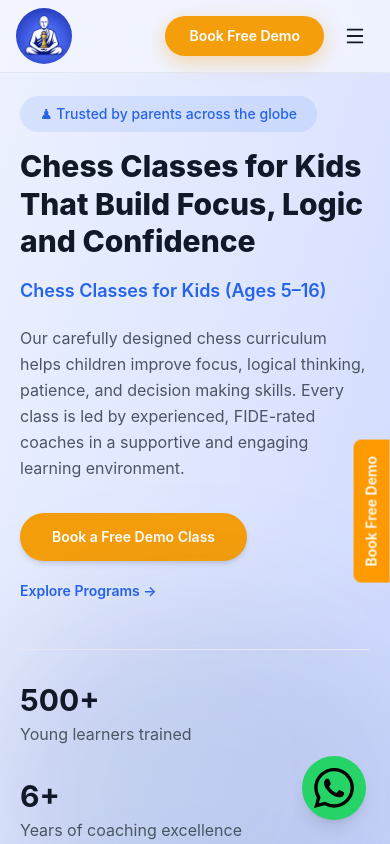
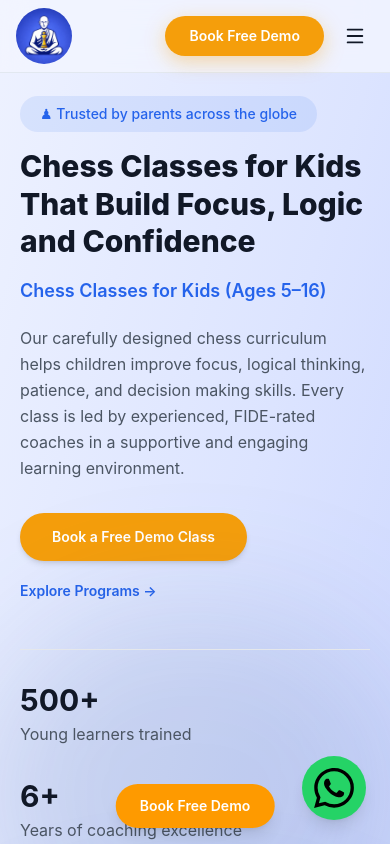
Before and after one commit to vivekmehto/nimzo-academy, a React (Vite) app: page / in a window 390 px wide. Shown: the top 844 px of the page. Built offline with nearby package versions, Linux system fonts and the light colour scheme.

Commit message:
update sticky button on mobile screen

```diff
--- a/src/components/StickyDemoButton.tsx
+++ b/src/components/StickyDemoButton.tsx
@@ -8,15 +8,14 @@ const StickyDemoButton: React.FC<Props> = ({ onClick }) => {
   return (
     <button
       onClick={onClick}
-
+      aria-label="Book Free Demo"
       className="
-  fixed right-0 top-1/2 z-40 -translate-y-1/2
-  -rotate-90 origin-bottom-right
-  rounded-t-lg bg-amber-500 px-4 py-2
-  text-sm font-semibold text-white
-"
-
-      aria-label="Book Free Demo"
+        md:hidden fixed bottom-4 left-1/2 z-40
+    -translate-x-1/2
+    rounded-full bg-amber-500
+    px-6 py-3 text-sm font-semibold text-white
+    shadow-lg
+  "
     >
       Book Free Demo
     </button>
```
